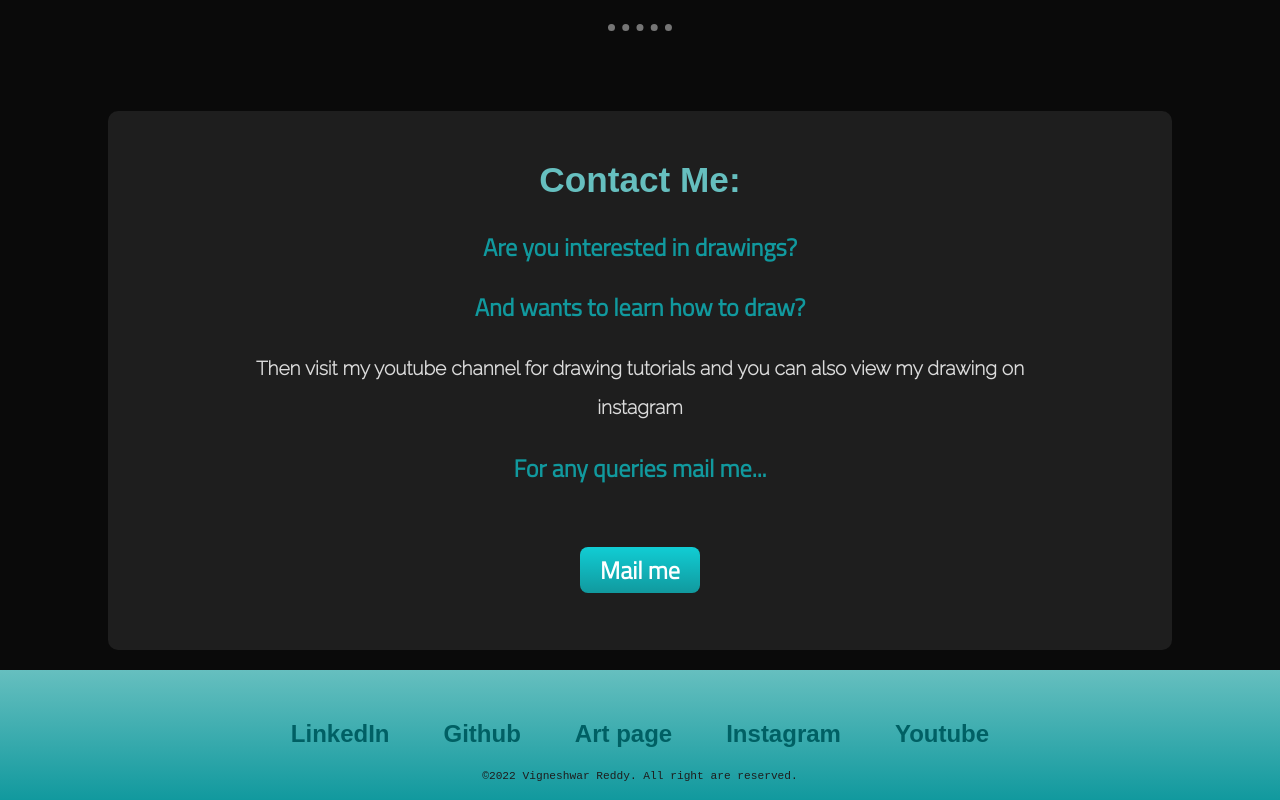
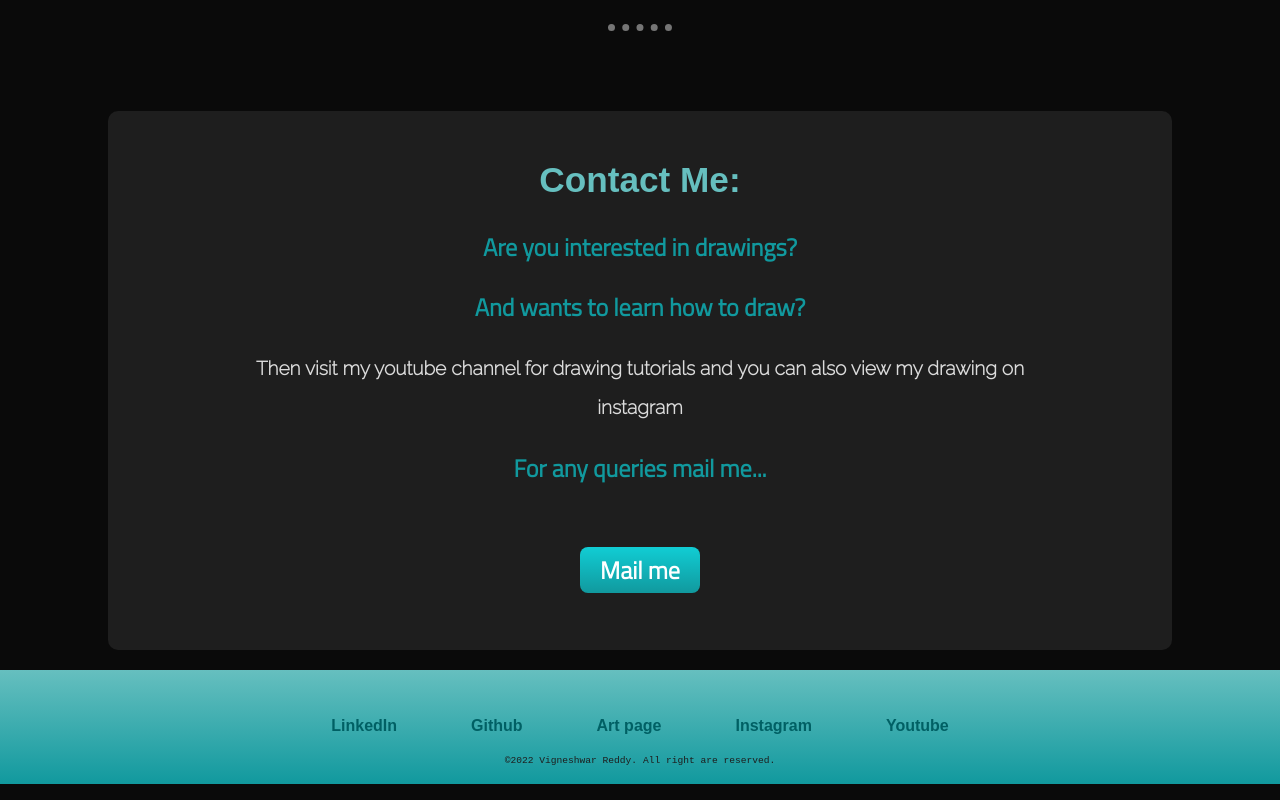
Before and after one commit to vignesh457/portfolio, a plain HTML site: page index.html in a window 1280 px wide. Shown: the part 4250-5050 px from the top of the page. Drawn offline with nearby package versions, Linux system fonts and the light colour scheme.

Commit message:
overall-modified

```diff
--- a/css/style.css
+++ b/css/style.css
@@ -33,7 +33,7 @@ body{
 .copyright{
   color: #1e1d1d;
   margin: 50px auto 5px auto;
-  font-size: 0.7rem;
+  font-size: 0.6rem;
   display: inline;
   font-weight: lighter;
   font-family:monospace;
@@ -109,8 +109,8 @@ body{
   text-decoration: none;
   font-family: sans-serif;
   font-weight: bold;
-  margin: 25px;
-  font-size: 1.5rem;
+  padding: 35px;
+  font-size: 1rem;
 }
 .footer-link:hover{
   color: #E0F7FA;
```
